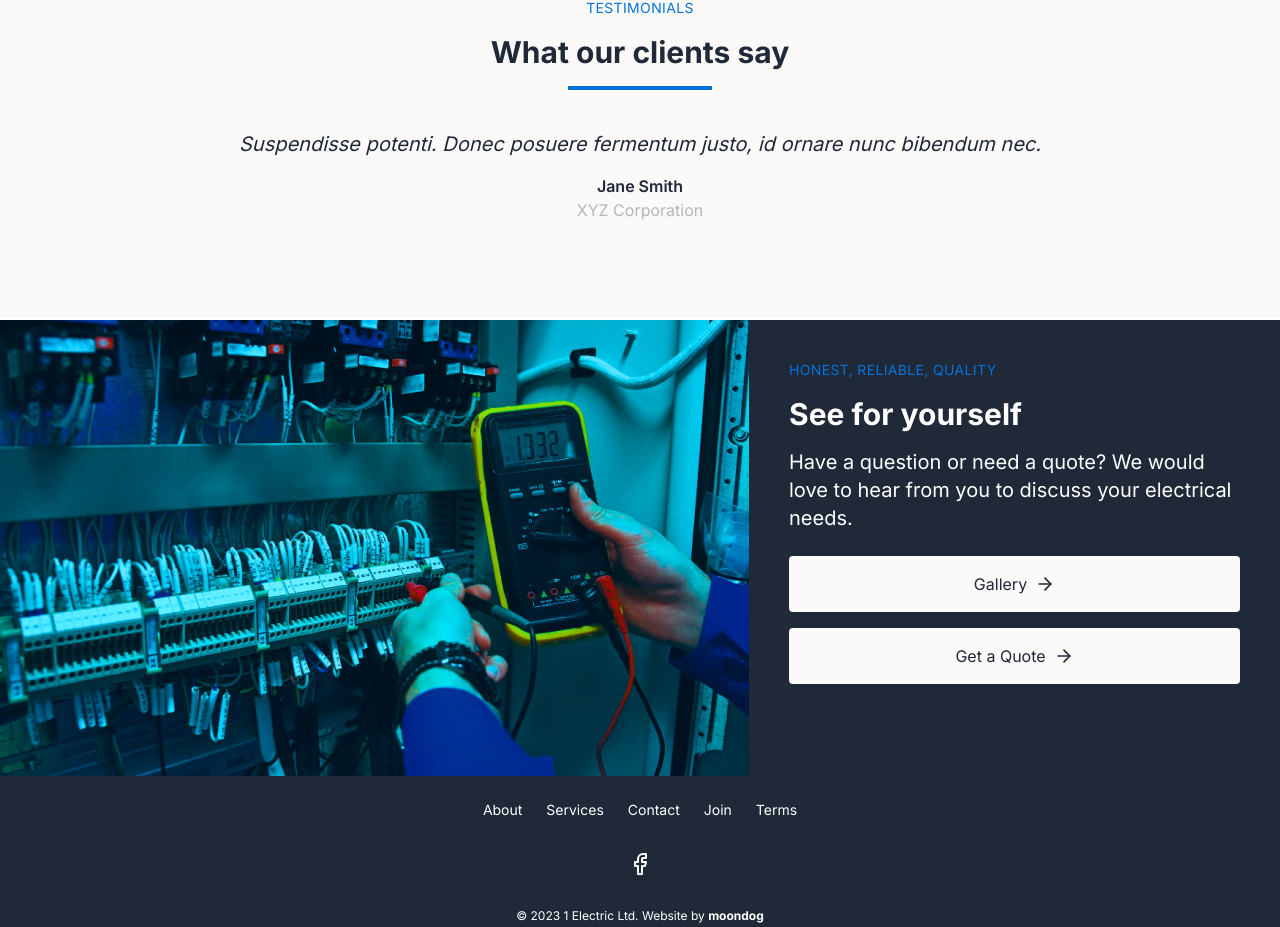
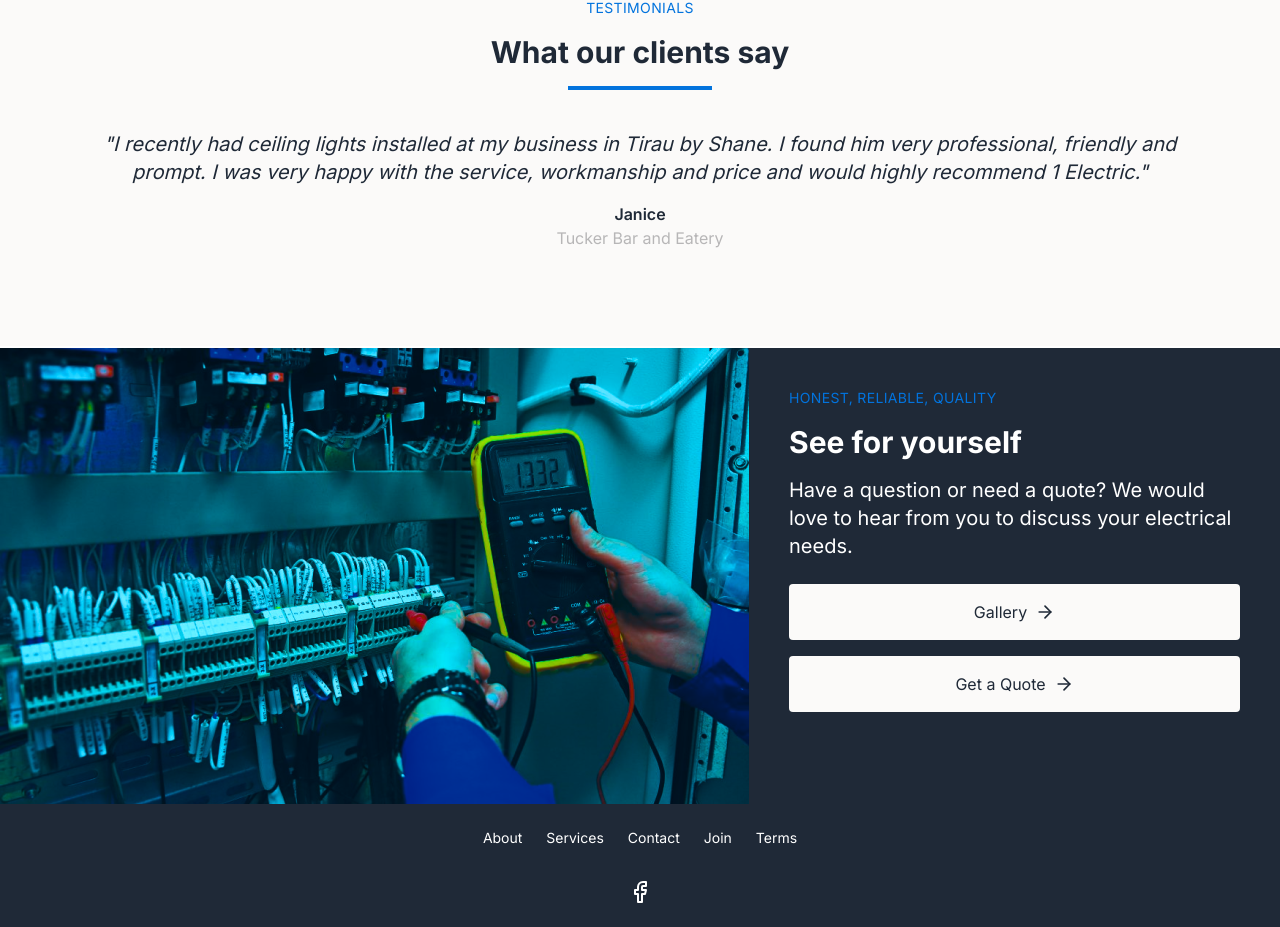
Before and after one commit to kezzaam/1-electric, a Next.js app: page / in a window 1280 px wide. Shown: the part 2757-3684 px from the top of the page. Built offline with nearby package versions, Linux system fonts and the light colour scheme.

Commit message:
new testimonial added

```diff
--- a/components/Testimonials.tsx
+++ b/components/Testimonials.tsx
@@ -10,10 +10,10 @@
     company: 'Tucker Bar and Eatery'
   },
   {
-    quote: "Suspendisse potenti. Donec posuere fermentum justo, id ornare nunc bibendum nec.",
-    name: "Jane Smith",
-    company: "XYZ Corporation"
-  },
+    quote: '"1 electric did our gym fitout in Omokoroa. \nWe absolutely loved working with them and would highly recommend.\n\nThe detail in their work is amazing, the lights in our main gym area are the focal point and had to be straight and level. They did an amazing job accomplishing this and the gym looks like a total new space with all their work. The finer detail with all the wires that are out of eyes way is amazing, they are all bound up nice and tidy. We had a time constraint and they smashed out this job within this time even doing some late shifts to make sure it is done.\n\nWe are super thankful and we highly recommend 1 electric as you will get great detailed work on time."',
+    name: 'Vance and Ash',
+    company: 'Common Ground Gym Omokoroa'
+  }
 ]
 
 const Testimonials = () => {
@@ -25,7 +25,7 @@
       setCurrentTestimonial((prevTestimonial) =>
         prevTestimonial === testimonials.length - 1 ? 0 : prevTestimonial + 1
       )
-    }, 5000) // 5000 milliseconds (5 seconds)
+    }, 15000) // 15000 milliseconds (15 seconds)
 
     return () => clearInterval(interval)
   }, [])
```
